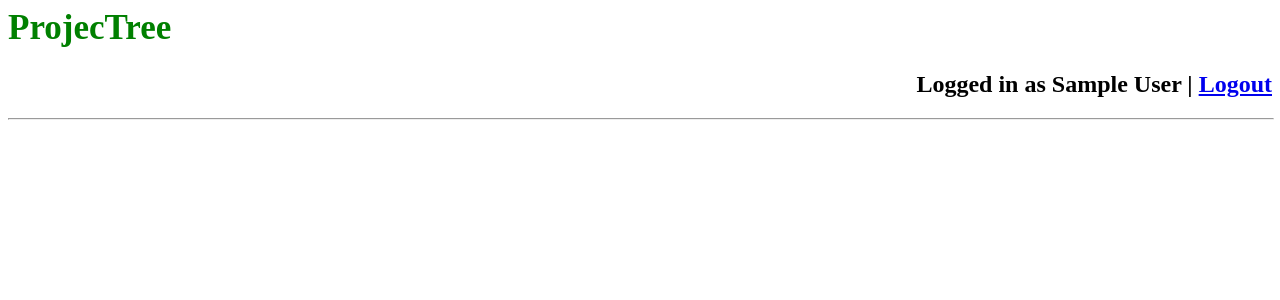
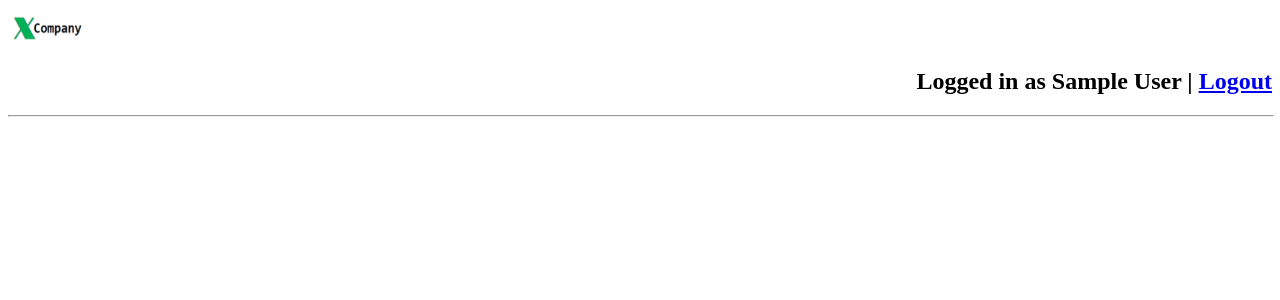
Before and after one commit to Inzamamnur/Inzamam, a PHP site: page /newheader.php in a window 1280 px wide. Shown: the top 300 px of the page. Run offline with PHP 8.4, Linux system fonts and the light colour scheme; the visitor is signed in with stand-in values (Sample User, id 1); data that the repository does not hold is empty.

Commit message:
Update newheader.php

```diff
--- a/LAb task Four/newheader.php
+++ b/LAb task Four/newheader.php
@@ -4,7 +4,7 @@
 </head>
 <body>
 
-    <h1 style="color: Green;font-size: 35px;">ProjecTree</h1>
+     <img src="company.png" alt="Profile Picture" width="80" height="40"><br>
 
     <h2 style="text-align: right;">
         Logged in as <?php session_start(); echo$_SESSION['name']." |"; ?>
```
